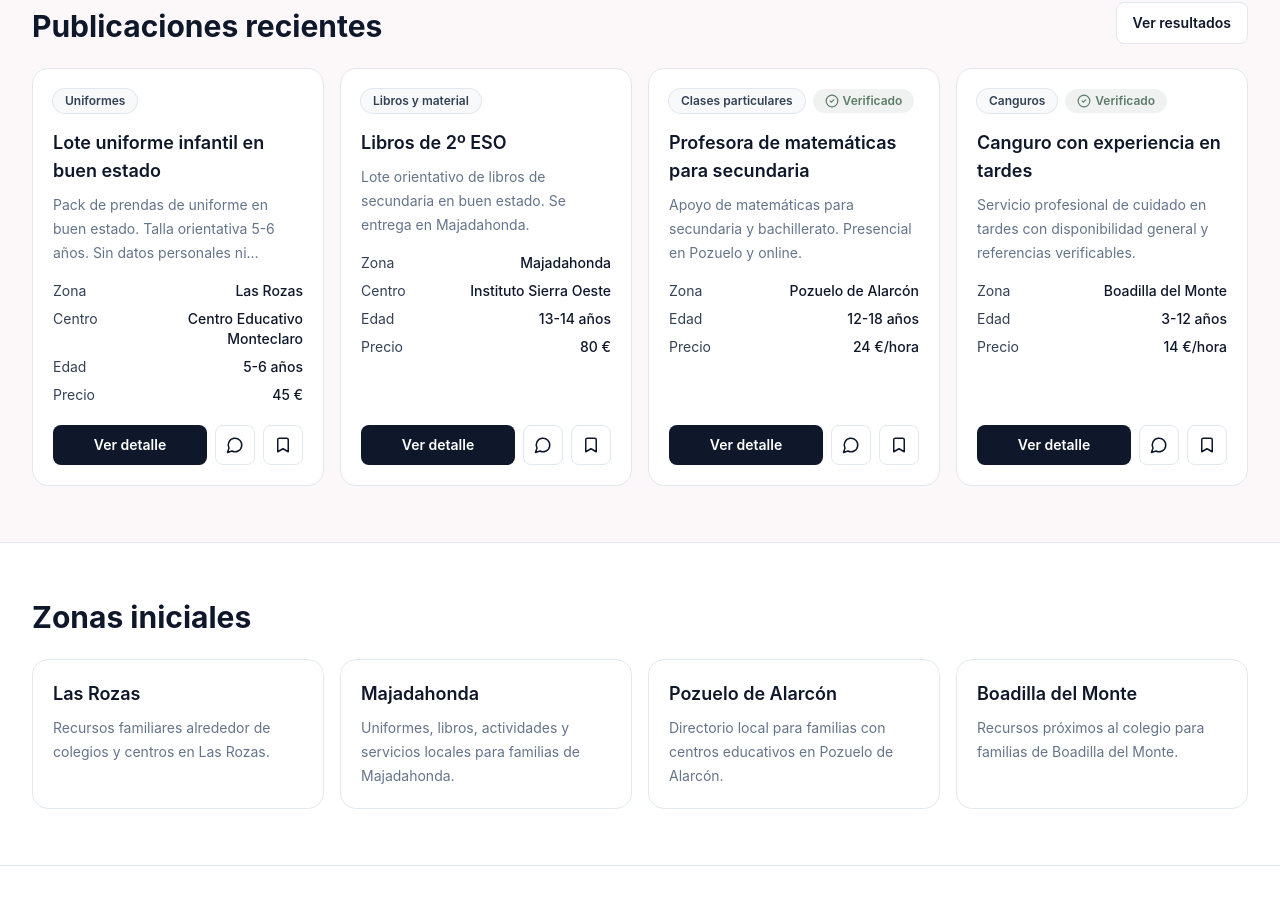
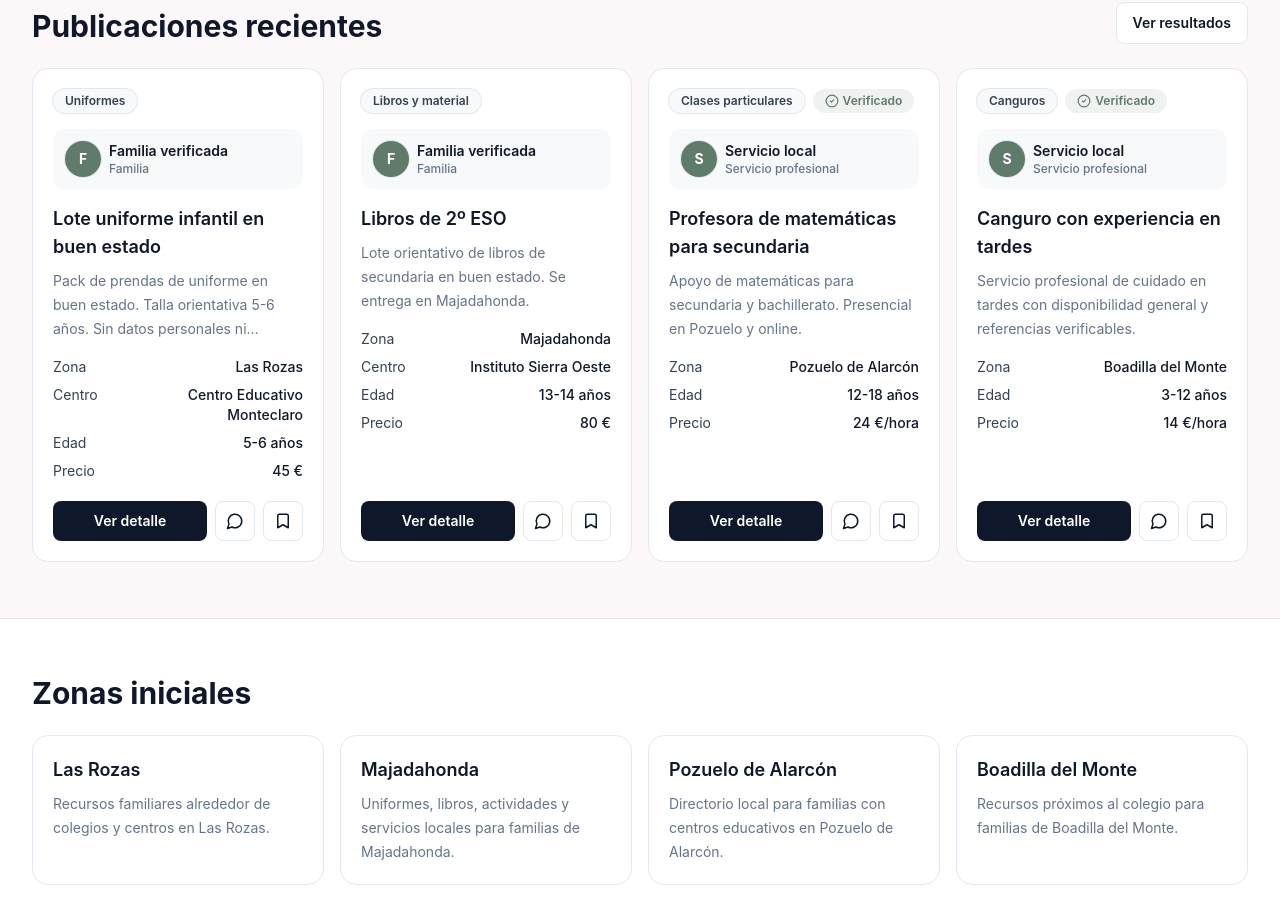
Before and after one commit to rdrgzjavier/kiryco, a Next.js app: page / in a window 1280 px wide. Shown: the part 1651-2558 px from the top of the page. Built offline with nearby package versions, Linux system fonts and the light colour scheme.

Commit message:
Show publisher role on listing cards

```diff
--- a/src/components/ListingCard.tsx
+++ b/src/components/ListingCard.tsx
@@ -1,12 +1,21 @@
 import Link from "next/link";
 import { Bookmark, MessageCircle } from "lucide-react";
+import Avatar, { roleFromPublicationType } from "@/components/Avatar";
 import { ageLabel, categories, centers } from "@/lib/mock-data";
 import type { Listing } from "@/lib/types";
 import { StatusBadge, VerifiedBadge } from "./Badge";
 
+const authorNames = {
+  familia: "Familia verificada",
+  proveedor: "Servicio local",
+  centro: "Centro educativo",
+  comunidad: "Tablón moderado"
+};
+
 export default function ListingCard({ listing }: { listing: Listing }) {
   const category = categories.find((item) => item.id === listing.categoryId);
   const center = centers.find((item) => item.id === listing.centerId);
+  const role = roleFromPublicationType(listing.publicationType);
 
   return (
     <article className="card flex h-full flex-col p-5">
@@ -14,6 +23,9 @@ export default function ListingCard({ listing }: { listing: Listing }) {
         <span className="chip">{category?.name}</span>
         <VerifiedBadge verified={listing.verified} />
         {listing.status !== "published" ? <StatusBadge status={listing.status} /> : null}
+      </div>
+      <div className="mb-4 rounded-xl bg-soft p-3">
+        <Avatar name={authorNames[listing.publicationType]} role={role} />
       </div>
       <h3 className="text-lg font-semibold leading-7 text-ink">{listing.title}</h3>
       <p className="mt-2 line-clamp-3 text-sm leading-6 text-muted">{listing.description}</p>
```
